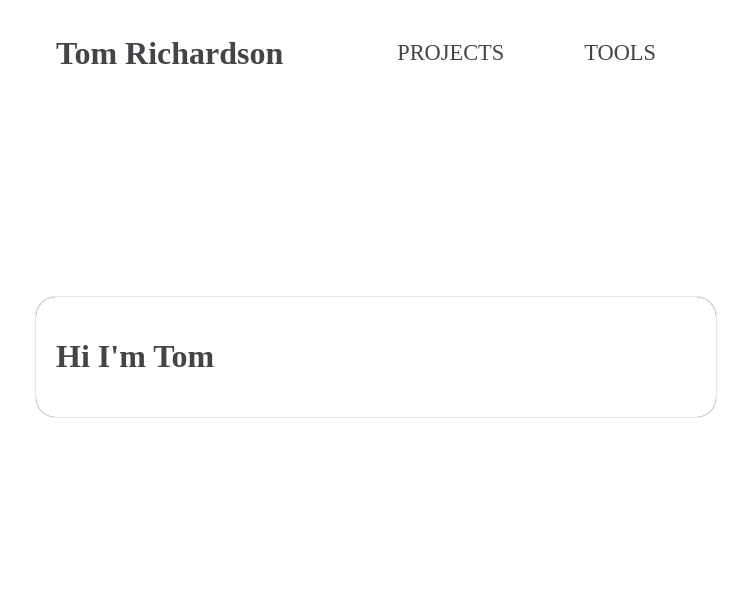
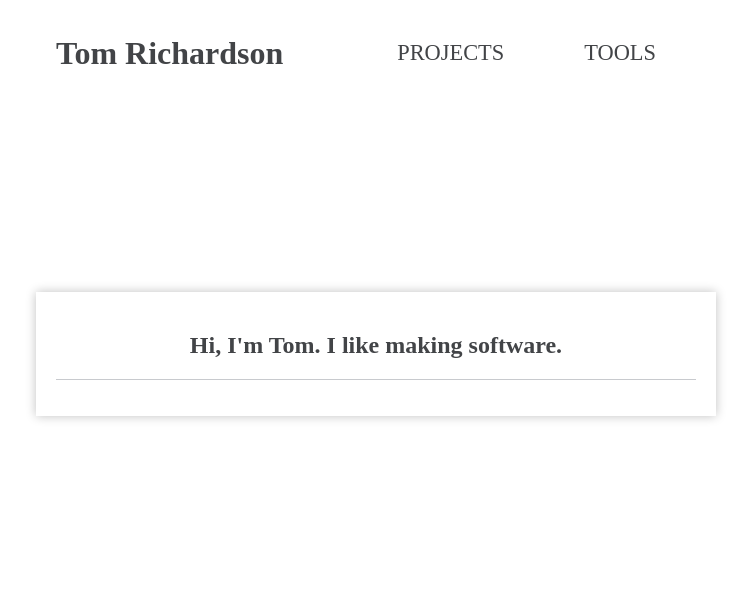
Before and after one commit to tgrkzus/tomgr, a plain HTML site: page index.html in a window 1280 px wide. Shown: the top 600 px of the page, without its empty margins (264-1015 px from the left). Drawn offline with Linux system fonts and the light colour scheme.

Commit message:
Touchups

```diff
--- a/css/primary.css
+++ b/css/primary.css
@@ -62,13 +62,16 @@ nav > div > a:hover {
     color: black;
 }
 
+#content-header {
+    border-bottom: 1px solid #c8cace;
+}
+
 #content {
     margin-top: auto;
     margin-bottom: auto;
     width: 50%;
     padding: 20px;
-    box-shadow: 0px 0px 1px black;
-    border-radius: 20px;
+    box-shadow: 0px 0px 10px #c1c1c1;
     background-color: white;
 }
 
@@ -100,6 +103,7 @@ nav > div > a:hover {
     color: black;
 }
 
+
 footer {
     display: flex;
     align-items: center;
@@ -118,6 +122,8 @@ footer div .footer-title {
     width: 100%;
     justify-content: space-between;
     align-items: center;
+    margin-bottom: 5px;
+    border-bottom: 1px solid #c8cace;
 }
 
 footer div a {
--- a/index.html
+++ b/index.html
@@ -10,12 +10,20 @@
                 <a href=""> Tom Richardson </a>
                 <div>
                     <a href="projects.html">Projects</a>
-                    <a href="tools.tomgr.io">Tools</a>
+                    <a href="https://tools.tomgr.io">Tools</a>
                 </div>
             </nav>
 
             <div id="content">
-                <h1> Hi I'm Tom </h1>
+                <div id="content-header">
+                    <center>
+                        <h2>
+                            Hi, I'm Tom. I like making software.
+                        </h2>
+                    </center>
+                </div>
+
+                <p>
             </div>
 
 
```
Lines whose indentation alone changed are shown as unchanged.
